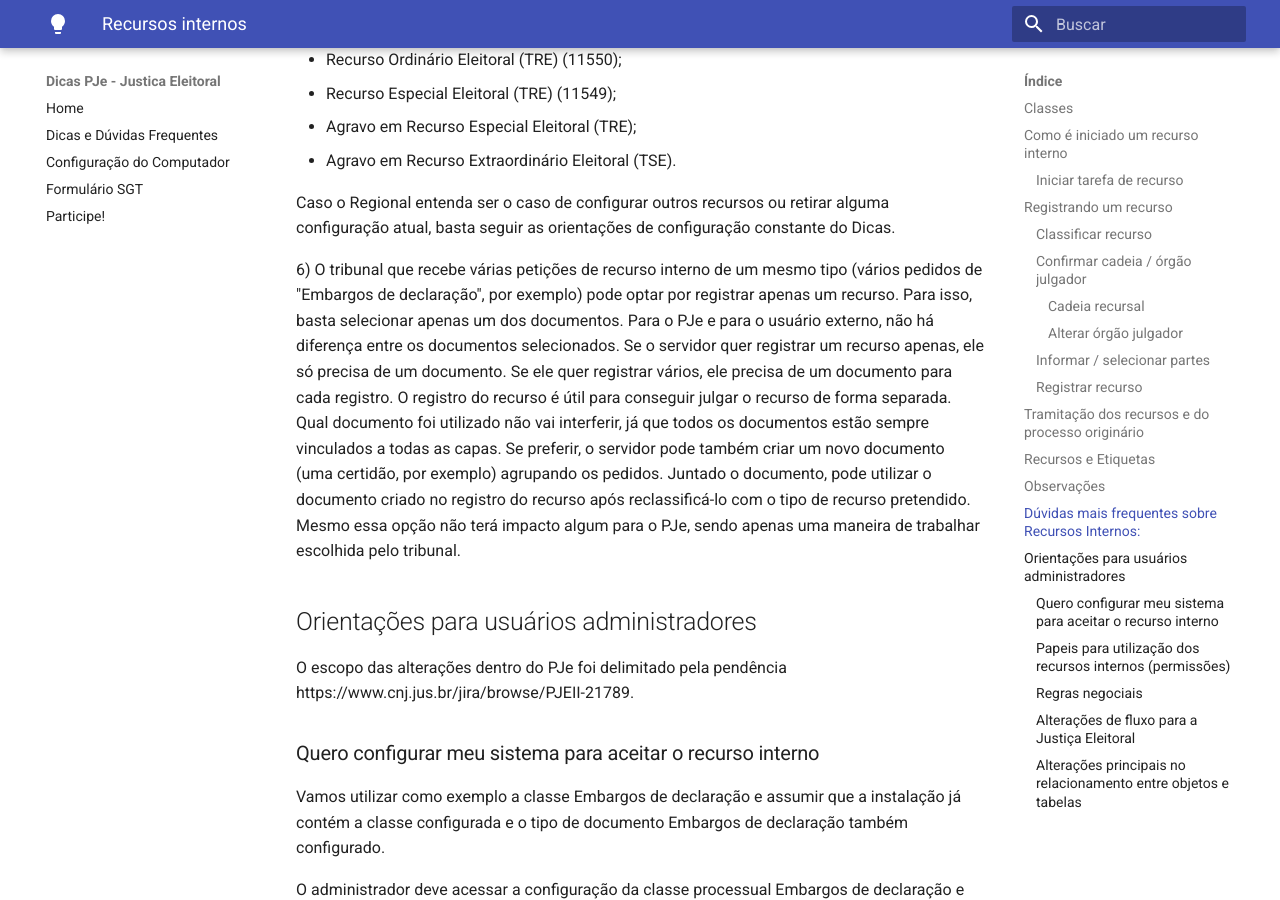
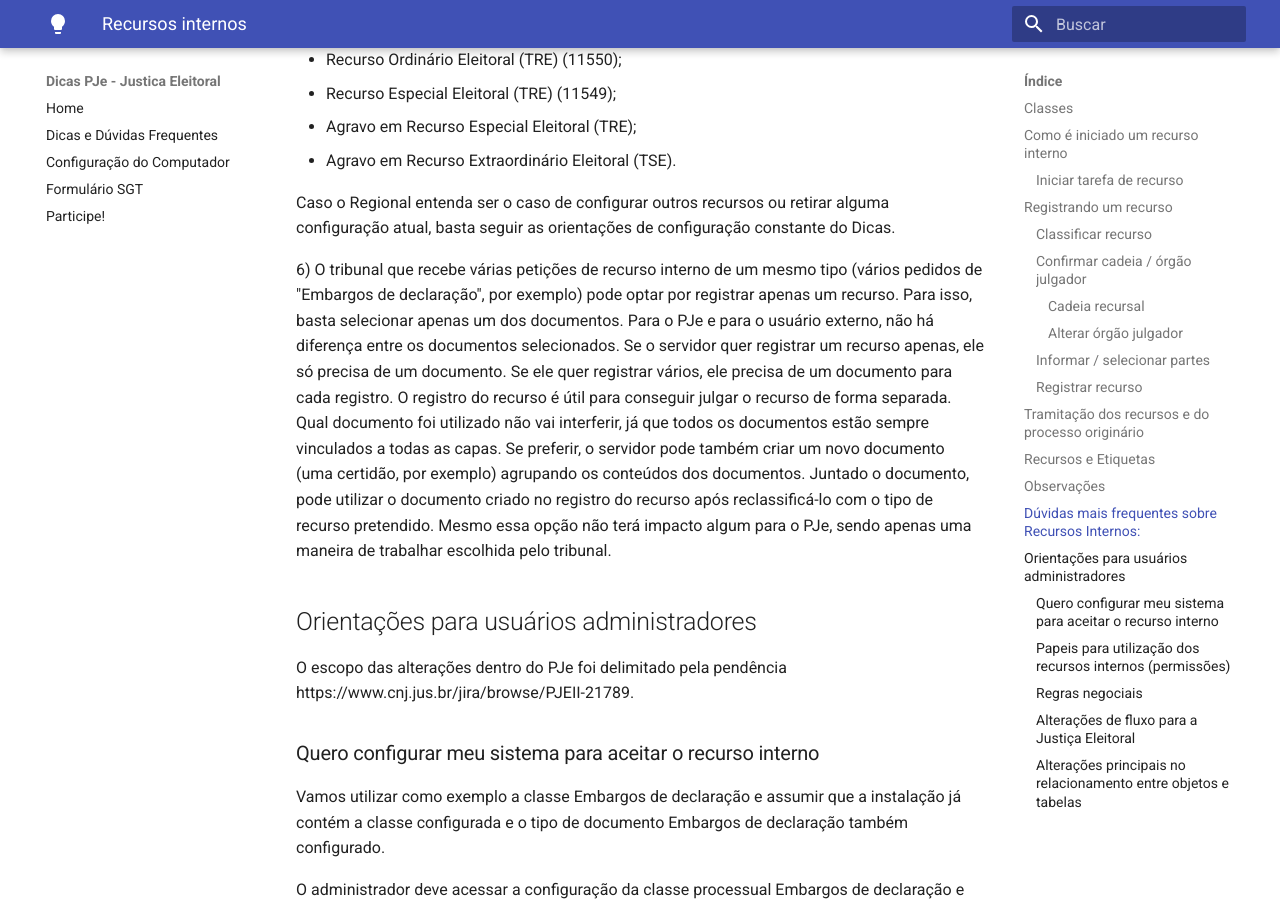
Before and after one commit to PJeJE/dicas_versao_1, an MkDocs documentation site: the page built from docs/recursos.md, in a window 1280 px wide and 900 px high, scrolled down 18892 px. Built offline with MkDocs 1.6.1 and Material for MkDocs 9.7.7, drawn with Linux system fonts in a browser that asks for light colours; nearby versions of some CDN libraries.

Commit message:
Update recursos.md

```diff
--- a/docs/recursos.md
+++ b/docs/recursos.md
@@ -249,7 +249,7 @@
 
 Caso o Regional entenda ser o caso de configurar outros recursos ou retirar alguma configuração atual, basta seguir as orientações de configuração constante do Dicas.
 
-6) O tribunal que recebe várias petições de recurso interno de um mesmo tipo (vários pedidos de "Embargos de declaração", por exemplo) pode optar por registrar apenas um recurso. Para isso, basta selecionar apenas um dos documentos. Para o PJe e para o usuário externo, não há diferença entre os documentos selecionados. Se o servidor quer registrar um recurso apenas, ele só precisa de um documento. Se ele quer registrar vários, ele precisa de um documento para cada registro. O registro do recurso é útil para conseguir julgar o recurso de forma separada. Qual documento foi utilizado não vai interferir, já que todos os documentos estão sempre vinculados a todas as capas. Se preferir, o servidor pode também criar um novo documento (uma certidão, por exemplo) agrupando os pedidos. Juntado o documento, pode utilizar o documento criado no registro do recurso após reclassificá-lo com o tipo de recurso pretendido. Mesmo essa opção não terá impacto algum para o PJe, sendo apenas uma maneira de trabalhar escolhida pelo tribunal.
+6) O tribunal que recebe várias petições de recurso interno de um mesmo tipo (vários pedidos de "Embargos de declaração", por exemplo) pode optar por registrar apenas um recurso. Para isso, basta selecionar apenas um dos documentos. Para o PJe e para o usuário externo, não há diferença entre os documentos selecionados. Se o servidor quer registrar um recurso apenas, ele só precisa de um documento. Se ele quer registrar vários, ele precisa de um documento para cada registro. O registro do recurso é útil para conseguir julgar o recurso de forma separada. Qual documento foi utilizado não vai interferir, já que todos os documentos estão sempre vinculados a todas as capas. Se preferir, o servidor pode também criar um novo documento (uma certidão, por exemplo) agrupando os conteúdos dos documentos. Juntado o documento, pode utilizar o documento criado no registro do recurso após reclassificá-lo com o tipo de recurso pretendido. Mesmo essa opção não terá impacto algum para o PJe, sendo apenas uma maneira de trabalhar escolhida pelo tribunal.
 
 
 ## Orientações para usuários administradores
```
